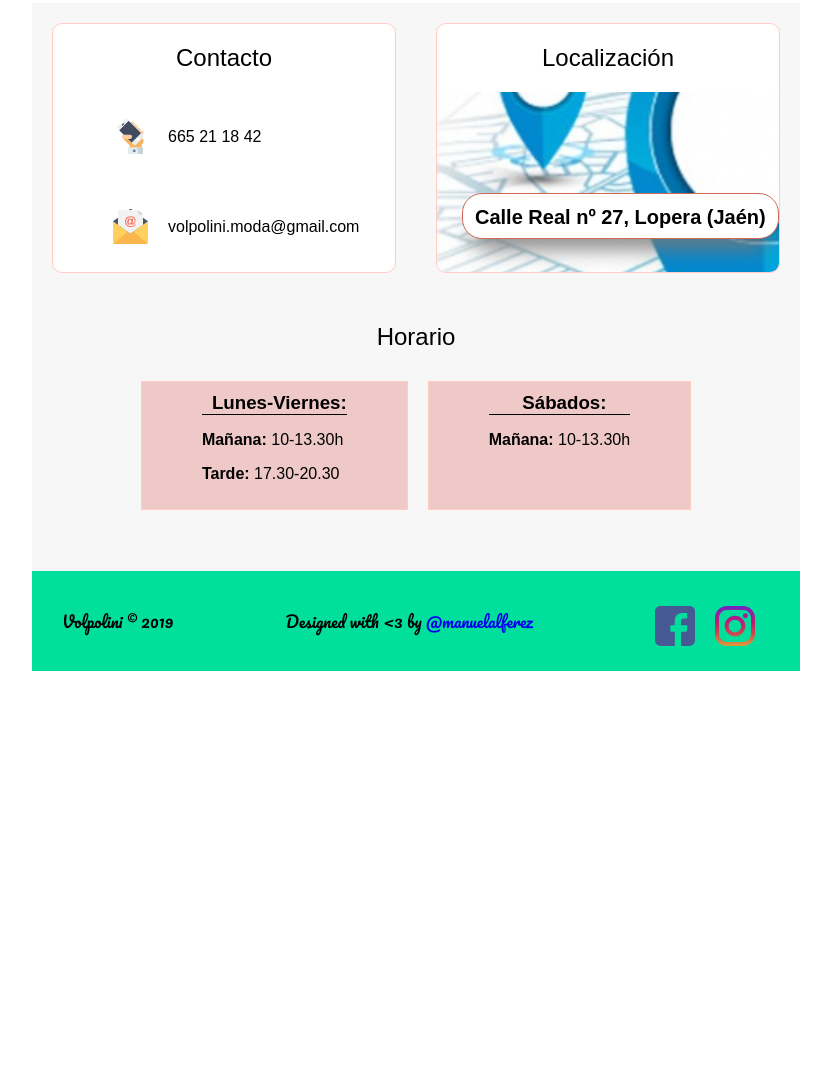
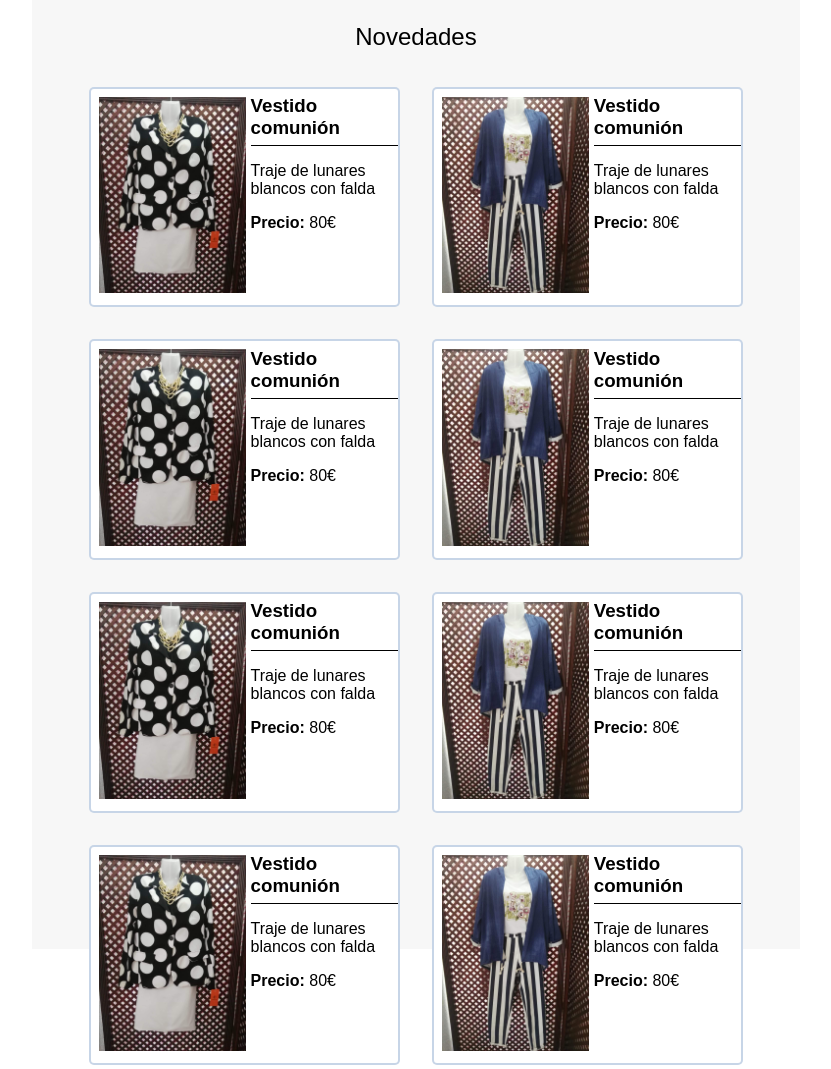
Before and after one commit to manuelalferez/volpolini, a plain HTML site: page index.html in a window 1280 px wide. Shown: the part 1572-2641 px from the top of the page, without its empty margins (224-1055 px from the left). Before the commit the page ends 2243 px from the top, so only its background shows below. Drawn offline with Linux system fonts and the light colour scheme; a web font is replaced by a local one.

Commit message:
agregando seccion de novedades con productos

```diff
--- a/index.html
+++ b/index.html
@@ -9,10 +9,9 @@
 	<meta name="description" content="Volpolini es una tienda de moda que vende sus prendas lo más cerca
 	que se puede y más a sus cliente.">
 
-	<!-- <link href="https://fonts.googleapis.com/css?family=Noto+Serif+SC:300,400,500,700,900|Pacifico|Playfair+Display:400,400i,700,700i,900|Abril+Fatface|
-		Lobster+Two:400,400i,700,700i|Muli:400,400i,600,600i,700,700i,800,800i,900" rel="stylesheet"> -->
-
-	<link href="https://fonts.googleapis.com/css?family=Pacifico|Muli:200,200i,300,300i,400,400i,600,600i,700|Grand+Hotel" rel="stylesheet">
+	<link
+		href="https://fonts.googleapis.com/css?family=Pacifico|Muli:200,200i,300,300i,400,400i,600,600i,700|Grand+Hotel"
+		rel="stylesheet">
 	<link rel="stylesheet" href="./styles/style.css">
 	<link rel="icon" href="./images/icon.png">
 
@@ -21,9 +20,6 @@
 <body>
 
 	<header>
-		<!-- <figure class="imageContainer">
-			<img src="./images/logo.png" height="100" alt="Logo de Volpolini">
-		</figure> -->
 		<h1 class="marca">Volpolini</h1>
 		<nav class="menu">
 			<ul class="menu-list">
@@ -43,11 +39,6 @@
 			<h1>Tu tienda de moda más cerca que nunca</h1>
 		</div>
 		<img class="portada" src="./images/portada.jpg">
-		<!-- <div class="carrusel">
-			<img src="./images/1.png" height="500" width="500" alt="Foto de mujer con vestido">
-			<img src="./images/2.png" height="500" width="500" alt="Foto de Loperana con vestido">
-			<img src="./images/3.jpg" height="500" width="500" alt="Foto de caballero con traje">
-		</div> -->
 	</section>
 
 	<main>
@@ -84,6 +75,90 @@
 					garantías.
 				</p>
 			</div>
+		</section>
+
+		<h2>Novedades</h2>
+		<section class="products">
+			<div class="product-item">
+				<figure class="imageContainer-product">
+					<img src="./productos/1.jpg" alt="">
+				</figure>
+				<div class="product-details">
+					<h3 class="product-title">Vestido comunión</h3>
+					<p class="product-description">Traje de lunares blancos con falda</p>
+					<p class="product-price"><strong>Precio:</strong> 80€</p>
+				</div>
+			</div>
+			<div class="product-item">
+				<figure class="imageContainer-product">
+					<img src="./productos/2.jpg" alt="">
+				</figure>
+				<div class="product-details">
+					<h3 class="product-title">Vestido comunión</h3>
+					<p class="product-description">Traje de lunares blancos con falda</p>
+					<p class="product-price"><strong>Precio:</strong> 80€</p>
+				</div>
+			</div>
+			<div class="product-item">
+				<figure class="imageContainer-product">
+					<img src="./productos/1.jpg" alt="">
+				</figure>
+				<div class="product-details">
+					<h3 class="product-title">Vestido comunión</h3>
+					<p class="product-description">Traje de lunares blancos con falda</p>
+					<p class="product-price"><strong>Precio:</strong> 80€</p>
+				</div>
+			</div>
+			<div class="product-item">
+					<figure class="imageContainer-product">
+						<img src="./productos/2.jpg" alt="">
+					</figure>
+					<div class="product-details">
+						<h3 class="product-title">Vestido comunión</h3>
+						<p class="product-description">Traje de lunares blancos con falda</p>
+						<p class="product-price"><strong>Precio:</strong> 80€</p>
+					</div>
+				</div>
+				<div class="product-item">
+					<figure class="imageContainer-product">
+						<img src="./productos/1.jpg" alt="">
+					</figure>
+					<div class="product-details">
+						<h3 class="product-title">Vestido comunión</h3>
+						<p class="product-description">Traje de lunares blancos con falda</p>
+						<p class="product-price"><strong>Precio:</strong> 80€</p>
+					</div>
+				</div>
+				<div class="product-item">
+						<figure class="imageContainer-product">
+							<img src="./productos/2.jpg" alt="">
+						</figure>
+						<div class="product-details">
+							<h3 class="product-title">Vestido comunión</h3>
+							<p class="product-description">Traje de lunares blancos con falda</p>
+							<p class="product-price"><strong>Precio:</strong> 80€</p>
+						</div>
+					</div>
+					<div class="product-item">
+						<figure class="imageContainer-product">
+							<img src="./productos/1.jpg" alt="">
+						</figure>
+						<div class="product-details">
+							<h3 class="product-title">Vestido comunión</h3>
+							<p class="product-description">Traje de lunares blancos con falda</p>
+							<p class="product-price"><strong>Precio:</strong> 80€</p>
+						</div>
+					</div>
+					<div class="product-item">
+							<figure class="imageContainer-product">
+								<img src="./productos/2.jpg" alt="">
+							</figure>
+							<div class="product-details">
+								<h3 class="product-title">Vestido comunión</h3>
+								<p class="product-description">Traje de lunares blancos con falda</p>
+								<p class="product-price"><strong>Precio:</strong> 80€</p>
+							</div>
+						</div>
 		</section>
 
 		<section id="contacto-localizacion" class="contact-location">
@@ -129,8 +204,10 @@
 			<p>Designed with <3 by <a href="http://twitter.com/manuelalferez" target="_blank">@manuelalferez</a> </p>
 			<section class="social">
 				<div class="social-list">
-					<a href="https://www.facebook.com/volpolini.volpolini" target="_blank" class="social-item-facebook"></a>
-					<a href="https://www.instagram.com/volpolini_moda/" target="_blank" class="social-item-instagram"></a>
+					<a href="https://www.facebook.com/volpolini.volpolini" target="_blank"
+						class="social-item-facebook"></a>
+					<a href="https://www.instagram.com/volpolini_moda/" target="_blank"
+						class="social-item-instagram"></a>
 				</div>
 			</section>
 		</footer>
--- a/styles/style.css
+++ b/styles/style.css
@@ -1,6 +1,3 @@
-/*#E3E3E3 central
-#F7F7F7 costados*/
-
 html {
 	display: flex;
 	justify-content: center;
@@ -37,12 +34,6 @@ header {
 	position: fixed;
 	z-index: 5;
 }
-
-/* header .imageContainer {
-	margin: 0;
-	height: inherit;
-	margin-left: 20px;
-} */
 
 .menu {
 	display: flex;
@@ -114,19 +105,6 @@ h1, h2 {
 	padding: 0;
 }
 
-
-/* .carrusel {
-	display: flex;
-	height: 575px;
-	justify-content: space-around;
-	flex-wrap: nowrap;
-	margin: 1px;
-}
-
-.carrusel img {
-	object-fit: cover;
-} */
-
 h3 {
 	padding-left: 10px;
 }
@@ -137,8 +115,6 @@ h3 {
 }
 
 .whoiam-year, .whoiam-members {
-	/* border: 1px solid #FFCDC4; */
-/* 	border-radius: 10px; */
 	background: #F7F7F7;
 	padding: 20px;
 	margin: 30px ;
@@ -150,6 +126,51 @@ h3 {
 
 .whoiam-title{
 	padding-top: 110px;
+}
+
+.products{
+	display: flex;
+	flex-wrap: wrap;
+	justify-content: center;
+}
+
+.product-item{
+	height: 40%;
+	width: 40%;
+	border: 2px solid rgba(0, 63, 145, 0.219);
+	border-radius: 5px;
+	margin: 1em;
+	background: white;
+	display: flex;
+	justify-content: space-between;
+
+}
+
+.products h3{
+	padding: 0;
+	margin: 0;
+	height: 3em;
+	display: flex;
+	align-items: center;
+	justify-content: center;
+	border-bottom: 1px solid black;
+}
+
+.imageContainer-product{
+	height: 100%;
+	width: 48%;
+	margin: 0;
+}
+
+.imageContainer-product img{
+	height: 100%;
+	width: 100%;
+	object-fit: cover;
+	margin: .5em;
+}
+
+.product-details{
+	width: 48%
 }
 
 .contact, .location{
@@ -175,7 +196,6 @@ h3 {
 	padding: 20px;
 	padding-left: 60px;
 	display: flex;
-	/* font-family: 'Playfair Display', serif; */
 }
 
 .contact p {
@@ -215,7 +235,6 @@ h3 {
 	font-weight: bold;
 	font-size: 20px;
 	background: white;
-/* 	font-family: 'Playfair Display', serif; */
 	box-shadow: 0 21px 21px -12px #777
 }
 
@@ -259,7 +278,7 @@ footer {
 }
 footer a {
 	text-decoration: none;
-	color: #6C6245
+	color: #6C6245;
 	font-family: 'Pacifico', cursive;
 }
 
```
Also changed, not shown: productos/1.jpg (added), productos/2.jpg (added).
